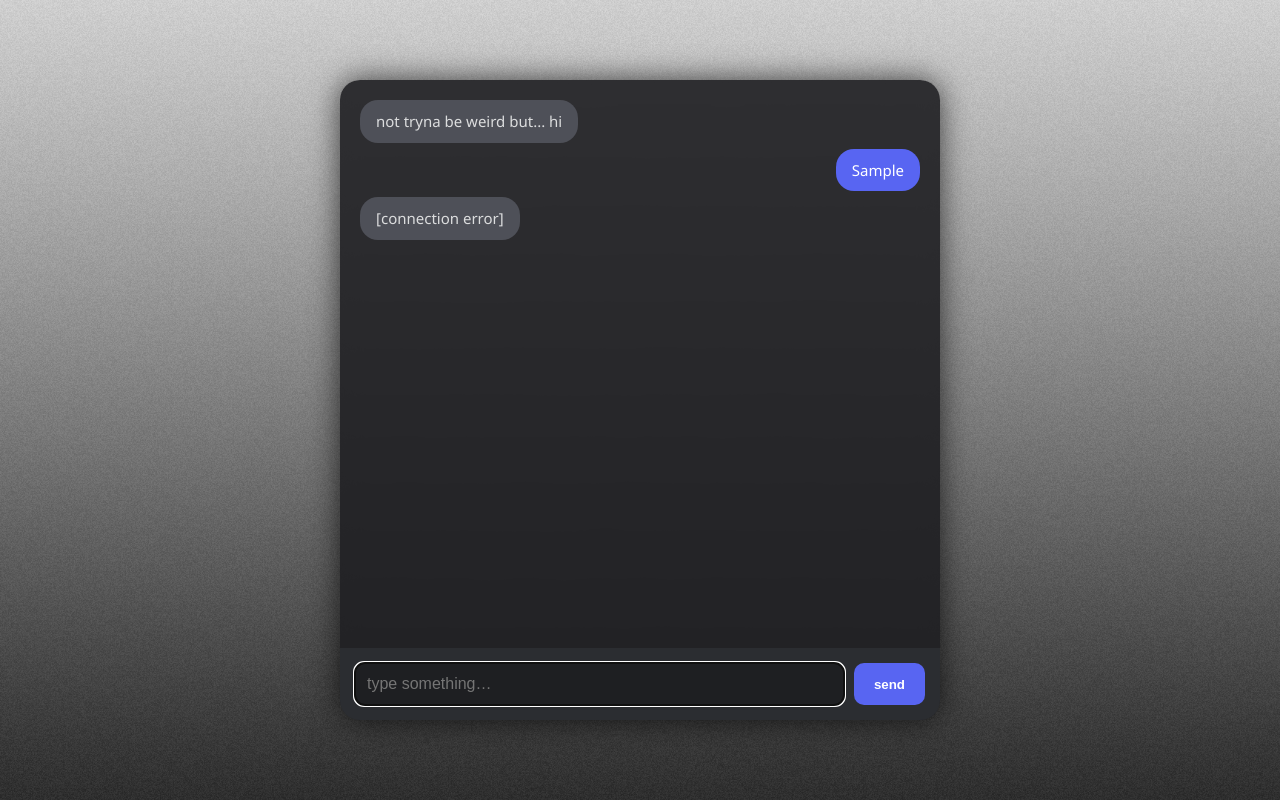
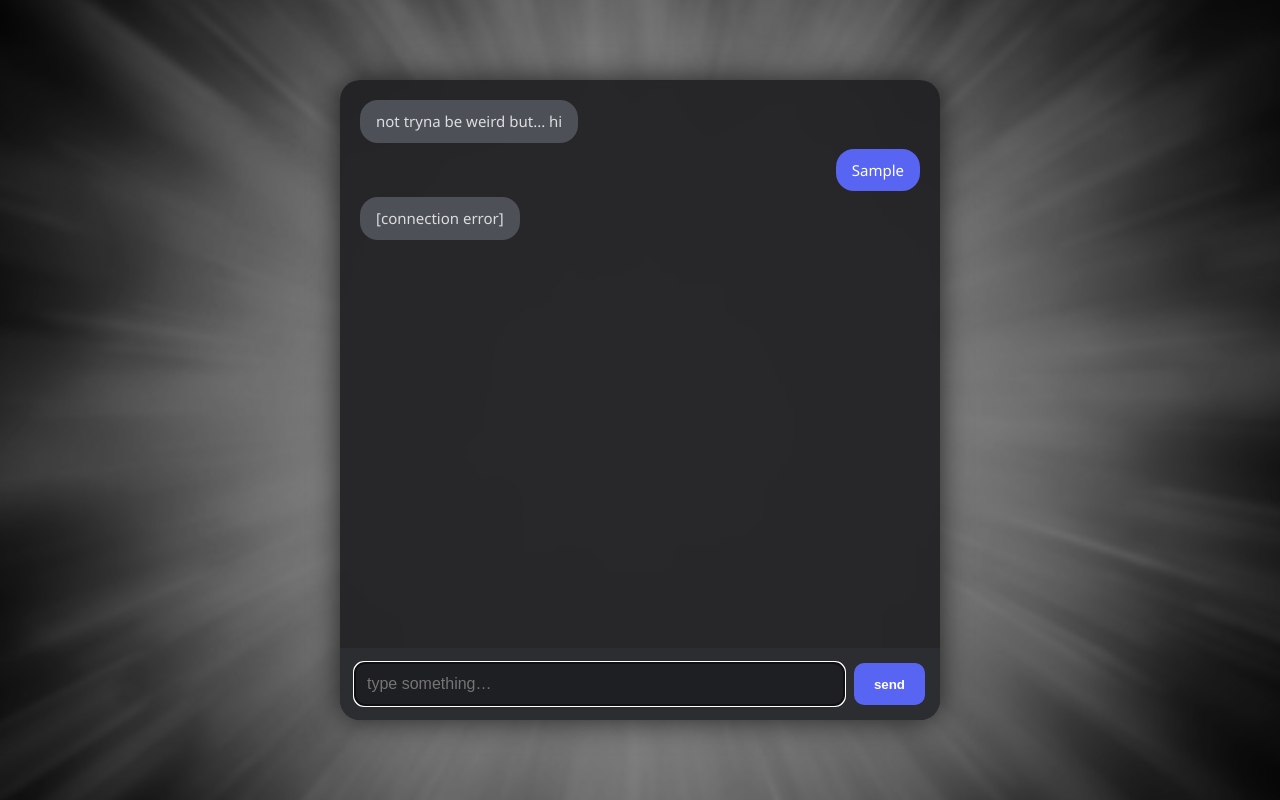
Before and after one commit to 204609/204609.github.io, a plain HTML site: page index.html in a window 1280 px wide. Both pictures are taken after typing "Sample" into the empty fields and a click on the button "send". Drawn offline with Linux system fonts and the light colour scheme; no server answers.

Commit message:
bg fixed

```diff
--- a/index.html
+++ b/index.html
@@ -12,7 +12,7 @@
   <meta name="apple-mobile-web-app-title" content="blackprozac" />
 </head>
 <body>
-
+  <div class="glow-bg" id="glowBg"></div>
   <div class="fade-overlay" id="fade"></div>
   <div class="flicker-overlay" id="flicker"></div>
 
--- a/script.js
+++ b/script.js
@@ -111,29 +111,8 @@ function addMessage(text, sender) {
   sfxPuck.currentTime = 0;
   sfxPuck.play().catch(() => {});
 
-function addMessage(text, sender) {
-  const wrapper = document.createElement("div");
-  wrapper.className = `message-wrapper ${sender}`;
 
-  const bubble = document.createElement("div");
-  bubble.className = `message animate-bubble`;
 
-  bubble.textContent = text.trim();
-
-  if (sender === "user") {
-    bubble.classList.add("user-bubble");
-  } else {
-    bubble.classList.add("nova-bubble");
-  }
-
-  wrapper.appendChild(bubble);
-  chat.insertBefore(wrapper, typingIndicator);
-  chat.scrollTop = chat.scrollHeight;
-
-  sfxPuck.currentTime = 0;
-  sfxPuck.play().catch(() => {});
-
-}
 }
 
 function showTyping() {
@@ -322,5 +301,21 @@ function startNovaExperience() {
     }
   }, 300); // match crossfade smoothness
 }
+function triggerGlowFlash() {
+  const bg = document.getElementById('glowBg');
+  bg.classList.add('glow-flash');
+  bg.addEventListener('animationend', function cleanup(e) {
+    if (e.animationName === 'bg-flash-glow') {
+      bg.classList.remove('glow-flash');
+      bg.removeEventListener('animationend', cleanup);
+    }
+  });
+}
 
+// Wrap addMessage to also trigger glow
+const originalAddMessage = addMessage;
+addMessage = function(text, sender) {
+  originalAddMessage(text, sender);
+  triggerGlowFlash();
+};
 window.onload = startNovaExperience;
--- a/style.css
+++ b/style.css
@@ -24,6 +24,7 @@ body {
   overflow: hidden;
   backdrop-filter: blur(10px);
 }
+
 
 .chat-box {
   flex-grow: 1;
@@ -95,11 +96,13 @@ body {
   animation: bubble-fade-in 0.4s ease-out;
 }
 
+/* Bot bubble */
 .nova-bubble {
   background-color: #4e5058;
   color: #dcddde;
 }
 
+/* User bubble */
 .user-bubble {
   background-color: #5865f2;
   color: white;
@@ -175,3 +178,44 @@ body {
 .animate-bubble {
   animation: bubble-fade-in 0.4s ease-out;
 }
+
+.glow-bg {
+  position: fixed;
+  top: 0; left: 0;
+  width: 100vw;
+  height: 100vh;
+  z-index: -9999;
+  background: black;
+  overflow: hidden;
+}
+
+.glow-bg::before {
+  content: '';
+  position: absolute;
+  top: -10%;
+  left: -10%;
+  width: 120%;
+  height: 120%;
+  background: url('white-glow-light-effect-free-png (1).png') center center no-repeat;
+  background-size: cover;
+  opacity: 0.5;
+  filter: brightness(1.3) drop-shadow(0 0 20px rgba(255,255,255,0.6));
+  animation: bg-idle-glow 6s ease-in-out infinite;
+  transition: opacity 0.3s ease;
+}
+
+@keyframes bg-idle-glow {
+  0%, 100% { transform: scale(1); opacity: 0.45; }
+  50%      { transform: scale(1.05); opacity: 0.7; }
+}
+
+.glow-bg.glow-flash::before {
+animation: bg-flash-glow 3s ease-out forwards;
+}
+
+@keyframes bg-flash-glow {
+  0%   { opacity: 0.45; transform: scale(1); }
+  20%  { opacity: 1; transform: scale(1.1); }
+  60%  { opacity: 0.6; transform: scale(1.02); }
+  100% { opacity: 0.5; transform: scale(1); }
+}
```
